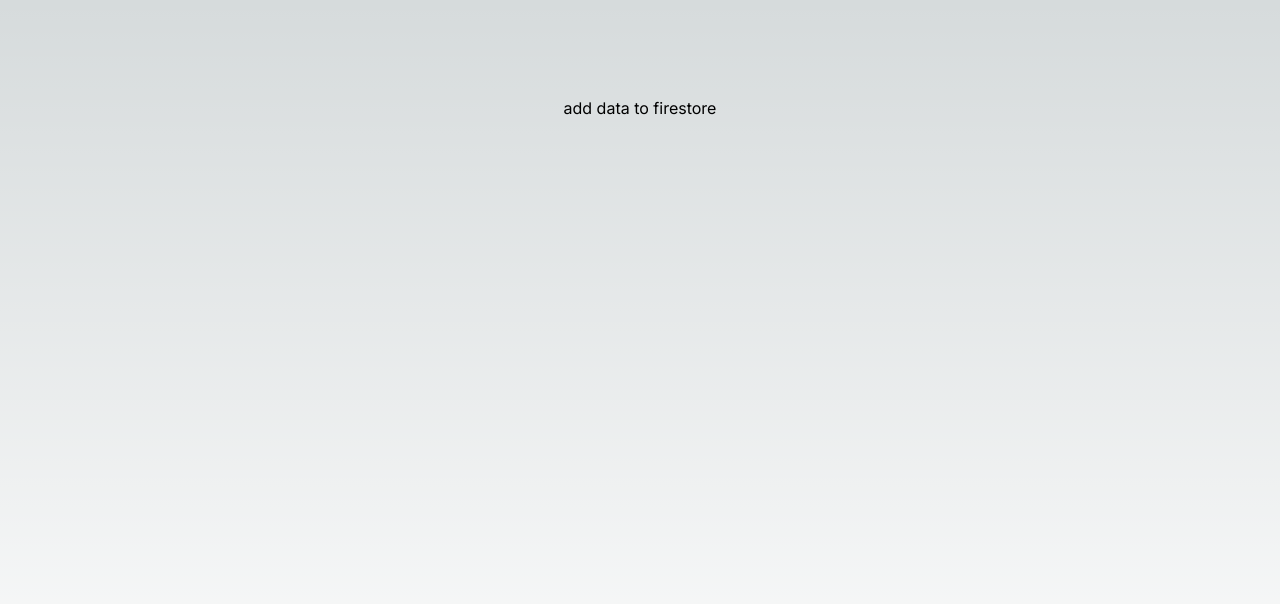
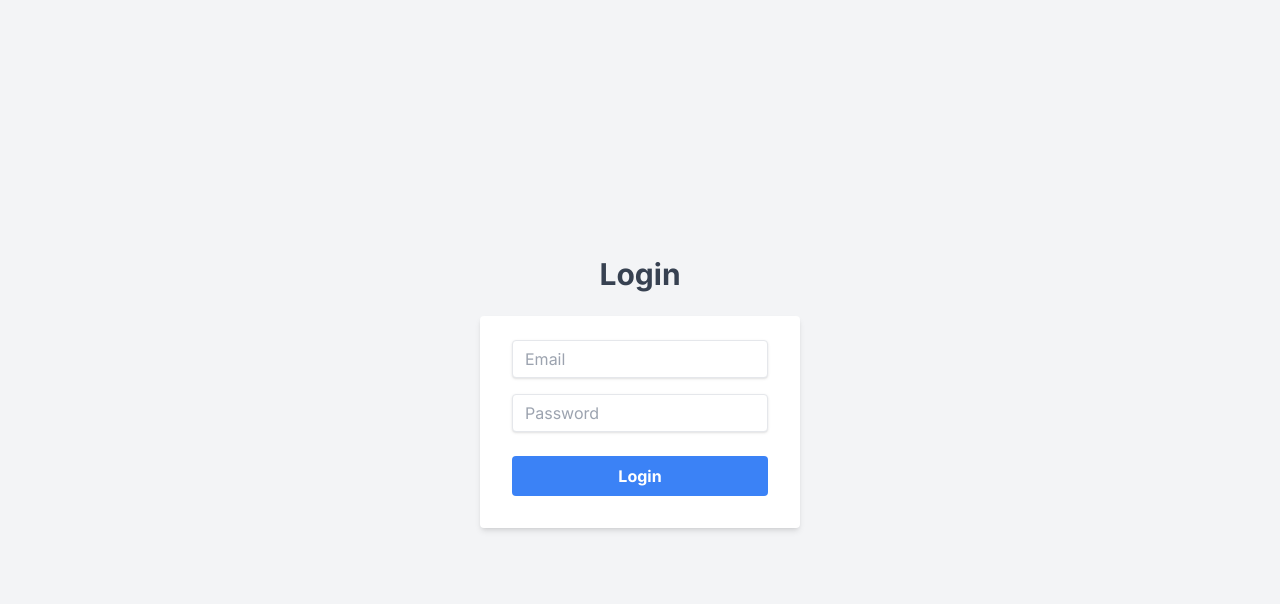
Before and after one commit to n1co02/quote, a Next.js app in the folder quote-app/: page / in a window 1280 px wide. Shown: the top 604 px of the page. Built offline with nearby package versions, Linux system fonts and the light colour scheme.

Commit message:
loginpage

```diff
--- a/quote-app/src/app/globals.css
+++ b/quote-app/src/app/globals.css
@@ -1,27 +1,18 @@
-@tailwind base;
-@tailwind components;
-@tailwind utilities;
+/* global.css */
+@import 'tailwindcss/base';
+@import 'tailwindcss/components';
+@import 'tailwindcss/utilities';
 
 :root {
-  --foreground-rgb: 0, 0, 0;
-  --background-start-rgb: 214, 219, 220;
   --background-end-rgb: 255, 255, 255;
 }
 
 @media (prefers-color-scheme: dark) {
   :root {
-    --foreground-rgb: 255, 255, 255;
-    --background-start-rgb: 0, 0, 0;
     --background-end-rgb: 0, 0, 0;
   }
 }
 
 body {
-  color: rgb(var(--foreground-rgb));
-  background: linear-gradient(
-      to bottom,
-      transparent,
-      rgb(var(--background-end-rgb))
-    )
-    rgb(var(--background-start-rgb));
+  @apply bg-gradient-to-b;
 }
--- a/quote-app/src/app/page.tsx
+++ b/quote-app/src/app/page.tsx
@@ -1,10 +1,6 @@
-import LoginPage from "./pages/login";
+import LoginPage from './pages/login'
 export default function Home() {
   // Define a function to handle the button click
 
-  return (
-    <main className="flex min-h-screen flex-col items-center justify-between p-24">
-      <LoginPage />
-    </main>
-  );
+  return <LoginPage />
 }
--- a/quote-app/src/app/pages/login.tsx
+++ b/quote-app/src/app/pages/login.tsx
@@ -1,11 +1,53 @@
+// LoginPage.js
 'use client'
-// This would be a Client Component
-// components/ClientSideComponent.js
 import React, { useState } from 'react'
+import styles from '../styles/loginPageStyles' // Adjust the path as needed
+
 export default function LoginPage() {
-  const handleClick = () => {
-    console.log('Button clicked!')
+  const [email, setEmail] = useState('')
+  const [password, setPassword] = useState('')
+
+  const handleSubmit = (event: { preventDefault: () => void }) => {
+    event.preventDefault()
+    // Handle login logic here
+    console.log('Logging in with:', email, password)
+    // You would typically send a request to your server or authentication service here
   }
 
-  return <button onClick={handleClick}>add data to firestore</button>
+  return (
+    <div className={styles.container}>
+      <div className={styles.formContainer}>
+        <h2 className={styles.title}>Login</h2>
+        <form onSubmit={handleSubmit} className={styles.form}>
+          <div className="mb-4">
+            <input
+              className={styles.input}
+              placeholder="Email"
+              type="email"
+              id="email"
+              value={email}
+              onChange={(e) => setEmail(e.target.value)}
+              required
+            />
+          </div>
+          <div className="mb-6">
+            <input
+              className={styles.input}
+              placeholder="Password"
+              type="password" // This ensures the input is treated as a password
+              id="password"
+              value={password}
+              onChange={(e) => setPassword(e.target.value)}
+              required
+            />
+          </div>
+          <div className="flex items-center justify-between">
+            <button className={styles.button} type="submit">
+              Login
+            </button>
+          </div>
+        </form>
+      </div>
+    </div>
+  )
 }
--- /dev/null
+++ b/quote-app/src/app/styles/loginPageStyles.tsx
@@ -0,0 +1,13 @@
+// LoginPageStyles.tsx
+const styles: { [key: string]: string } = {
+  container: 'flex items-center justify-center h-screen bg-gray-100',
+  formContainer: 'w-full max-w-xs',
+  title: 'mb-6 text-3xl font-bold text-center text-gray-700',
+  form: 'px-8 pt-6 pb-8 mb-4 bg-white rounded shadow-md',
+  input:
+    'w-full px-3 py-2 leading-tight text-gray-700 border rounded shadow appearance-none focus:outline-none focus:shadow-outline',
+  button:
+    'w-full px-4 py-2 font-bold text-white bg-blue-500 rounded hover:bg-blue-700 focus:outline-none focus:shadow-outline',
+}
+
+export default styles
```
Also changed, not shown: quote-app/src/config/firebaseConfig.js (+15 -12 lines).
